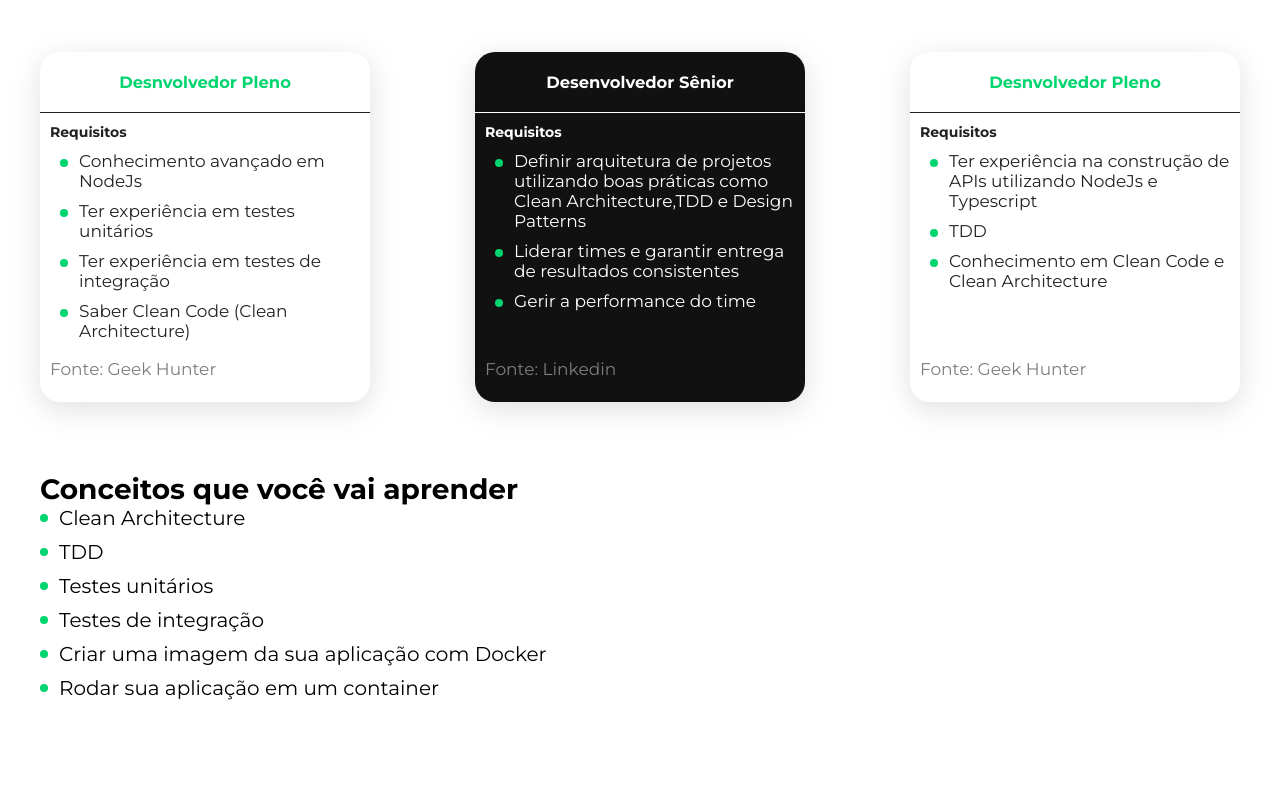
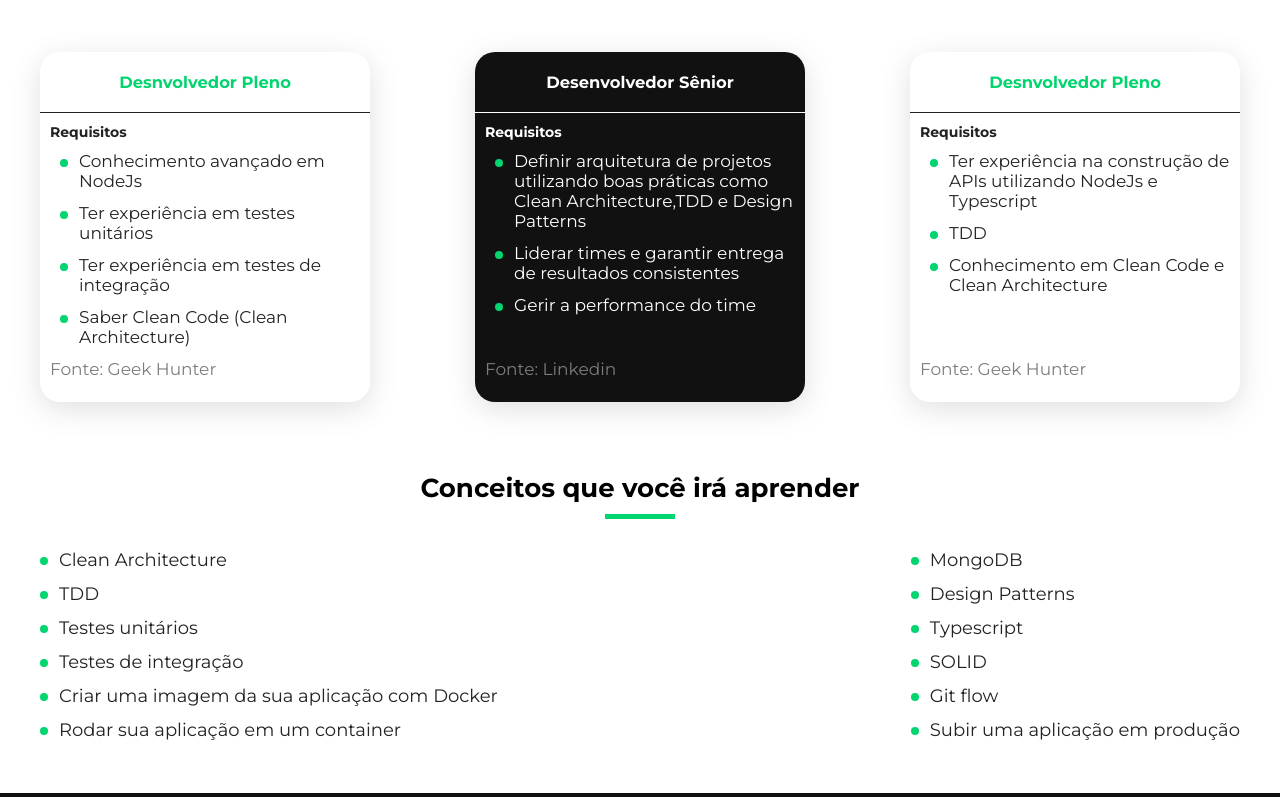
Before and after one commit to lucaslsneves/kiwicode_node_course, a Next.js app: page / in a window 1280 px wide. Shown: the part 2000-2797 px from the top of the page. Before the commit the page ends 2700 px from the top, so only its background shows below. Built offline with nearby package versions, Linux system fonts and the light colour scheme.

Commit message:
feat: add concepts section

```diff
--- a/src/components/ConceptsSection/index.js
+++ b/src/components/ConceptsSection/index.js
@@ -1,5 +1,6 @@
 import React from 'react'
 import ListItem from '../ListItem'
+import SectionTitleBottom from '../SectionTitleBottom'
 import { ContainerMaxWidth } from '../MaxWidthContainer'
 
 import { Container, Color } from './styles'
@@ -9,15 +10,23 @@ function ConceptsSection () {
 
     <Color>
       <ContainerMaxWidth>
+      <SectionTitleBottom>Conceitos que você irá aprender</SectionTitleBottom>
         <Container>
-          <h1>Conceitos que você vai aprender</h1>
             <ul>
-              <ListItem>Clean Architecture</ListItem>
-              <ListItem>TDD</ListItem>
-              <ListItem>Testes unitários</ListItem>
-              <ListItem>Testes de integração</ListItem>
-              <ListItem>Criar uma imagem da sua aplicação com Docker</ListItem>
-              <ListItem>Rodar sua aplicação em um container</ListItem>
+              <ListItem fontSize={18}>Clean Architecture</ListItem>
+              <ListItem fontSize={18}>TDD</ListItem>
+              <ListItem fontSize={18}>Testes unitários</ListItem>
+              <ListItem fontSize={18}>Testes de integração</ListItem>
+              <ListItem fontSize={18}>Criar uma imagem da sua aplicação com Docker</ListItem>
+              <ListItem fontSize={18}>Rodar sua aplicação em um container</ListItem>
+            </ul>
+            <ul>
+              <ListItem fontSize={18}>MongoDB</ListItem>
+              <ListItem fontSize={18}>Design Patterns</ListItem>
+              <ListItem fontSize={18}>Typescript</ListItem>
+              <ListItem fontSize={18}>SOLID</ListItem>
+              <ListItem fontSize={18}>Git flow</ListItem>
+              <ListItem fontSize={18}>Subir uma aplicação em produção</ListItem>
             </ul>
         </Container>
       </ContainerMaxWidth>
--- a/src/components/ConceptsSection/styles.js
+++ b/src/components/ConceptsSection/styles.js
@@ -4,5 +4,16 @@ export const Color = styled.div`
   background-color: #fff;
 `
 export const Container = styled.div`
+  margin-top: 30px;
+  padding-bottom:40px;
+  display:flex;
+  justify-content: space-between;
+  color: #222;
 
+  @media(max-width:1200px){
+    margin-top: 15px;
+    padding:  20px;
+    flex-direction: column;
+    align-items: start;
+  }
 `
--- a/src/components/ListItem/styles.js
+++ b/src/components/ListItem/styles.js
@@ -3,7 +3,7 @@ import styled from 'styled-components'
 export const Container = styled.li`
 position:relative;
 
- margin-bottom:10px;
+ margin-bottom:12px;
  padding-left: 15px;
   span {
     margin-left: 4px;
@@ -20,4 +20,5 @@ position:relative;
     border-radius: 100%;
     background:  #00d56f repeat scroll 0% 0%;
   }
+
 `
--- /dev/null
+++ b/src/components/PriceSection/index.js
@@ -0,0 +1,13 @@
+import React from 'react'
+
+import { Container } from './styles'
+
+function PriceSection () {
+  return (
+    <Container>
+
+    </Container>
+  )
+}
+
+export default PriceSection
--- /dev/null
+++ b/src/components/PriceSection/styles.js
@@ -0,0 +1,5 @@
+import styled from 'styled-components'
+
+export const Container = styled.div`
+  padding: 50px;
+`
--- a/src/components/SectionTitleBottom/index.js
+++ b/src/components/SectionTitleBottom/index.js
@@ -1,13 +1,35 @@
+import styled from 'styled-components'
 import React from 'react'
 
-import { Container } from './styles'
+const Title = styled.div`
+display:flex;
+flex-direction: column;
+align-items:center;
+  > div {
 
-function SectionTitleBottom () {
-  return (
-  <Container>
+    width:70px;
+    height: 5px;
+    background-color: #00d56f;
+  }
+  @media(max-width:1180px) {
 
-  </Container>
-  )
+     h1 {
+      font-size:23px !important;
+    }
+}
+  h1 {
+    color: ${props => props.color};
+    font-size: 26px;
+    margin-bottom: 10px;
+  }
+
+`
+
+function SectionTitle ({ color, children }) {
+  return <Title color={color}>
+    <h1>{children}</h1>
+    <div />
+  </Title>
 }
 
-export default SectionTitleBottom
+export default SectionTitle
--- a/src/pages/index.js
+++ b/src/pages/index.js
@@ -1,6 +1,7 @@
 import React from 'react'
 import Header from '../components/Header'
 import GlobalStyle from '../styles/global'
+import PriceSection from '../components/PriceSection'
 import IntroSection from '../components/IntroSection1'
 import AboutSection from '../components/AboutSection'
 import JobsSection from '../components/JobsSection'
@@ -17,6 +18,7 @@ function IndexPage () {
       <TechsSection/>
       <JobsSection/>
       <ConceptsSection/>
+      <PriceSection/>
       <GlobalStyle />
     </MainColorContainer>
   )
```
